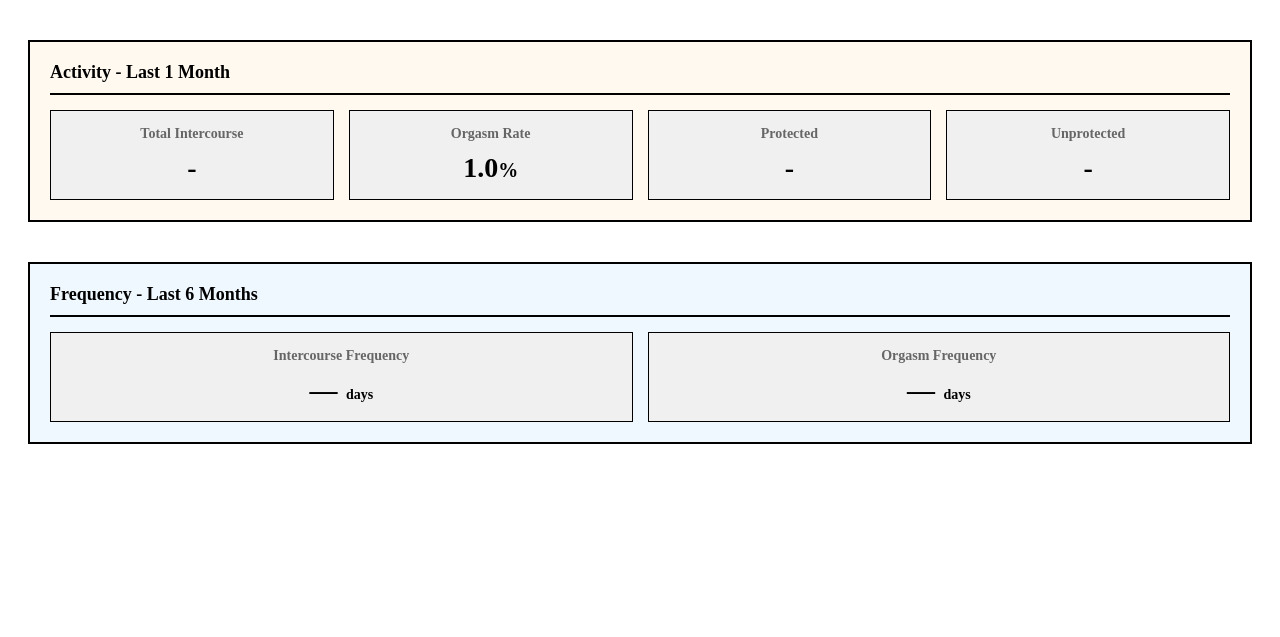
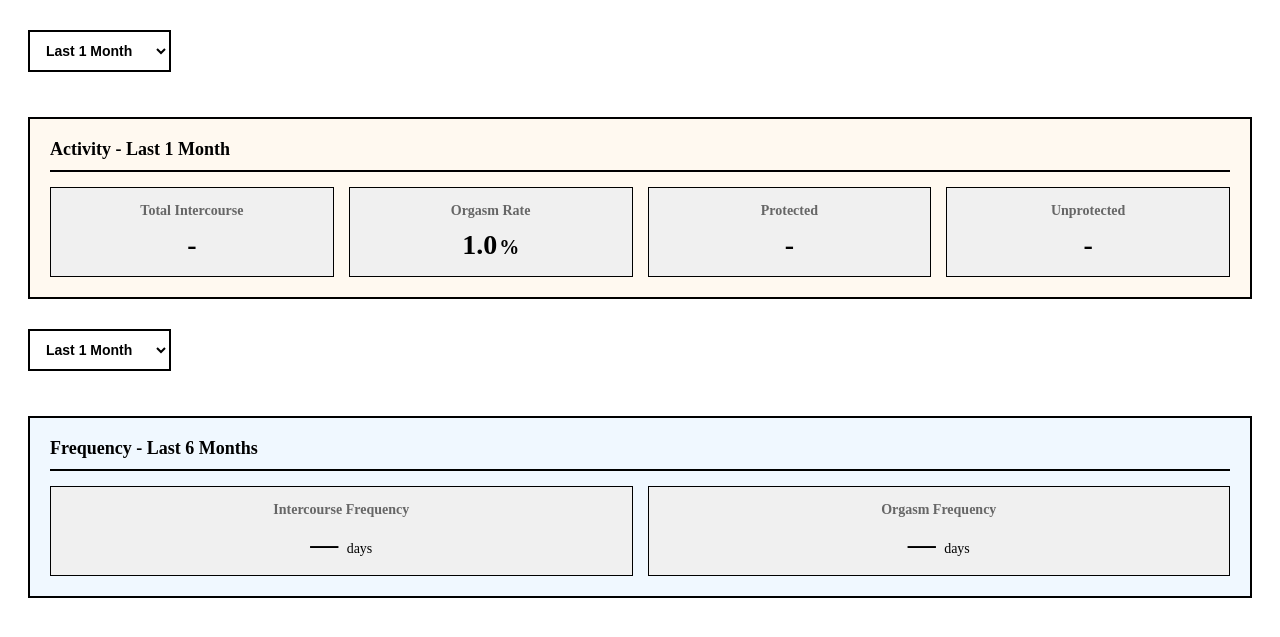
Before and after one commit to Grocery4/FlorCycle, a Django app: template project/dashboard/templates/dashboard/stats/stats.html in a window 1280 px wide. Shown: the part 96-733 px from the top of the page. Run offline with Django 5.2, Linux system fonts and the light colour scheme; the template is opened without the code that fills it: most values are stand-ins (such as "Sample title", 1, 10 or a date in 2020).

Commit message:
fully implemented intercourse stats

```diff
--- a/project/dashboard/dashboard_analytics.py
+++ b/project/dashboard/dashboard_analytics.py
@@ -7,8 +7,6 @@ from log_core.models import IntercourseLog
 
 def get_intercourse_activity_metrics(user, end_date=date.today(), month_range=1):
     start_date = end_date - relativedelta.relativedelta(months=month_range)
-
-    print(IntercourseLog.objects.filter(log__user=user, log__date__range=[start_date,end_date]))
 
     intercourse_count = IntercourseLog.objects.filter(
         log__user=user,
--- a/project/dashboard/static/dashboard/css/stats.css
+++ b/project/dashboard/static/dashboard/css/stats.css
@@ -5,11 +5,26 @@
     padding: 20px;
 }
 
-.stats-header {
-    display: flex;
-    justify-content: space-between;
-    align-items: center;
-    margin-bottom: 20px;
+.range-dropdown {
+    padding: 10px 12px;
+    border: 2px solid #000;
+    background: white;
+    cursor: pointer;
+    font-weight: 600;
+    font-size: 14px;
+    margin-bottom: 15px;
+    align-self: flex-start;
+    transition: all 0.2s;
+}
+
+.range-dropdown:hover {
+    background: #f5f5f5;
+}
+
+.range-dropdown:focus {
+    outline: none;
+    background: #f0f0f0;
+    box-shadow: 0 0 0 3px rgba(0, 0, 0, 0.1);
 }
 
 .stat-section {
@@ -59,12 +74,14 @@
 .stat-value.percentage::after {
     content: '%';
     font-size: 20px;
+    margin-left: 2px;
 }
 
 .stat-value.days::after {
     content: ' days';
     font-size: 14px;
     margin-left: 5px;
+    font-weight: normal;
 }
 
 .stat-section.activity {
--- /dev/null
+++ b/project/dashboard/static/dashboard/js/stats.js
@@ -0,0 +1,48 @@
+document.addEventListener('DOMContentLoaded', function() {
+    const activity_dropdown = document.getElementById('activity-range-dropdown');
+    const frequency_dropdown = document.getElementById('frequency-range-dropdown');
+
+    activity_dropdown.addEventListener('change', function() {
+        const monthRange = this.value;
+
+        fetch('/dashboard/ajax/load-stats', {
+            method: 'POST',
+            headers: {
+                'Content-Type': 'application/json',
+                'X-CSRFToken': document.querySelector('[name=csrfmiddlewaretoken]').value
+            },
+            body: JSON.stringify({
+                month_range: monthRange,
+                type: 'activity_dropdown'
+             })
+        })
+        .then(response => response.json())
+        .then(data =>{
+            document.getElementById('intercourse-count').textContent = data.intercourse_count;
+            document.getElementById('orgasm-percentage').textContent = (data.orgasm_percentage ? data.orgasm_percentage.toFixed(1) : '0');
+            document.getElementById('protected-count').textContent = data.protected_count;
+            document.getElementById('unprotected-count').textContent = data.unprotected_count;
+        })
+    });
+
+    frequency_dropdown.addEventListener('change', function() {
+        const monthRange = this.value;
+
+        fetch('/dashboard/ajax/load-stats', {
+            method: 'POST',
+            headers: {
+                'Content-Type': 'application/json',
+                'X-CSRFToken': document.querySelector('[name=csrfmiddlewaretoken]').value
+            },
+            body: JSON.stringify({
+                month_range: monthRange,
+                type: 'frequency_dropdown'
+            })
+        })
+        .then(response => response.json())
+        .then(data => {
+            document.getElementById('frequency-intercourse').textContent = data.frequency_intercourse.toFixed(1);
+            document.getElementById('frequency-orgasm').textContent = data.frequency_orgasm.toFixed(1);
+        })
+    });
+});
--- a/project/dashboard/templates/dashboard/stats/stats.html
+++ b/project/dashboard/templates/dashboard/stats/stats.html
@@ -5,44 +5,60 @@
     <link rel="stylesheet" href={% static "dashboard/css/stats.css" %}>
 {% endblock extra_head %}
 
+{% block extra_js %}
+    <script type="text/javascript" src="{% static "dashboard/js/stats.js" %}"></script>
+{% endblock extra_js %}
+
 {% block title %}Statistics{% endblock title %}
 
 {% block content %}
     <div class="stats-container">
         {% include "dashboard/subpage_topbar.html" %}
 
+        <select id="activity-range-dropdown" class="range-dropdown">
+                <option value="1" {% if activity_month_range == 1 %}selected{% endif %}>Last 1 Month</option>
+                <option value="3" {% if activity_month_range == 3 %}selected{% endif %}>Last 3 Months</option>
+                <option value="6" {% if activity_month_range == 6 %}selected{% endif %}>Last 6 Months</option>
+                <option value="12" {% if activity_month_range == 12 %}selected{% endif %}>Last Year</option>
+        </select>
         <div class="stat-section activity">
             <div class="stat-section-title">Activity - Last 1 Month</div>
             <div class="stat-items-grid">
                 <div class="stat-item">
                     <h3 class="stat-title">Total Intercourse</h3>
-                    <p class="stat-value">{{ intercourse_count|default:"-" }}</p>
+                    <p class="stat-value" id="intercourse-count">{{ intercourse_count|default:"-" }}</p>
                 </div>
                 <div class="stat-item">
                     <h3 class="stat-title">Orgasm Rate</h3>
-                    <p class="stat-value percentage">{{ orgasm_percentage|floatformat:1|default:"-" }}</p>
+                    <p class="stat-value percentage" id="orgasm-percentage">{{ orgasm_percentage|floatformat:1|default:"-" }}</p>
                 </div>
                 <div class="stat-item">
                     <h3 class="stat-title">Protected</h3>
-                    <p class="stat-value">{{ protected_count|default:"-" }}</p>
+                    <p class="stat-value" id="protected-count">{{ protected_count|default:"-" }}</p>
                 </div>
                 <div class="stat-item">
                     <h3 class="stat-title">Unprotected</h3>
-                    <p class="stat-value">{{ unprotected_count|default:"-" }}</p>
+                    <p class="stat-value" id="unprotected-count">{{ unprotected_count|default:"-" }}</p>
                 </div>
             </div>
         </div>
 
+        <select id="frequency-range-dropdown" class="range-dropdown">
+                <option value="1" {% if frequency_month_range == 1 %}selected{% endif %}>Last 1 Month</option>
+                <option value="3" {% if frequency_month_range == 3 %}selected{% endif %}>Last 3 Months</option>
+                <option value="6" {% if frequency_month_range == 6 %}selected{% endif %}>Last 6 Months</option>
+                <option value="12" {% if frequency_month_range == 12 %}selected{% endif %}>Last Year</option>
+        </select>
         <div class="stat-section frequency">
             <div class="stat-section-title">Frequency - Last 6 Months</div>
             <div class="stat-items-grid">
                 <div class="stat-item">
                     <h3 class="stat-title">Intercourse Frequency</h3>
-                    <p class="stat-value days">{{ frequency_intercourse|default:"—" }}</p>
+                    <p class="stat-value days" id="frequency-intercourse">{{ frequency_intercourse|default:"—" }}</p>
                 </div>
                 <div class="stat-item">
                     <h3 class="stat-title">Orgasm Frequency</h3>
-                    <p class="stat-value days">{{ frequency_orgasm|default:"—" }}</p>
+                    <p class="stat-value days" id="frequency-orgasm">{{ frequency_orgasm|default:"—" }}</p>
                 </div>
             </div>
         </div>
--- a/project/dashboard/urls.py
+++ b/project/dashboard/urls.py
@@ -12,8 +12,8 @@ urlpatterns = [
     path('log-period/', views.add_period, name='add_period'),
     path('logs/', views.cycle_logs, name='logs_page'),
     path('add-log/', views.add_log, name='add_log'),
-    path("ajax/load-log/", views.ajax_load_log, name="ajax_load_log"),
-    path("ajax/navigate-calendar/", views.ajax_navigate_calendar, name="ajax_navigate_calendar"),
-
-    path('stats/', views.stats, name='stats')
+    path('stats/', views.stats, name='stats'),
+    path('ajax/load-log/', views.ajax_load_log, name='ajax_load_log'),
+    path('ajax/navigate-calendar/', views.ajax_navigate_calendar, name='ajax_navigate_calendar'),
+    path('ajax/load-stats', views.ajax_load_stats, name='ajax_load_stats')
 ]
```
Also changed, not shown: project/dashboard/views.py (+33 -6 lines).
